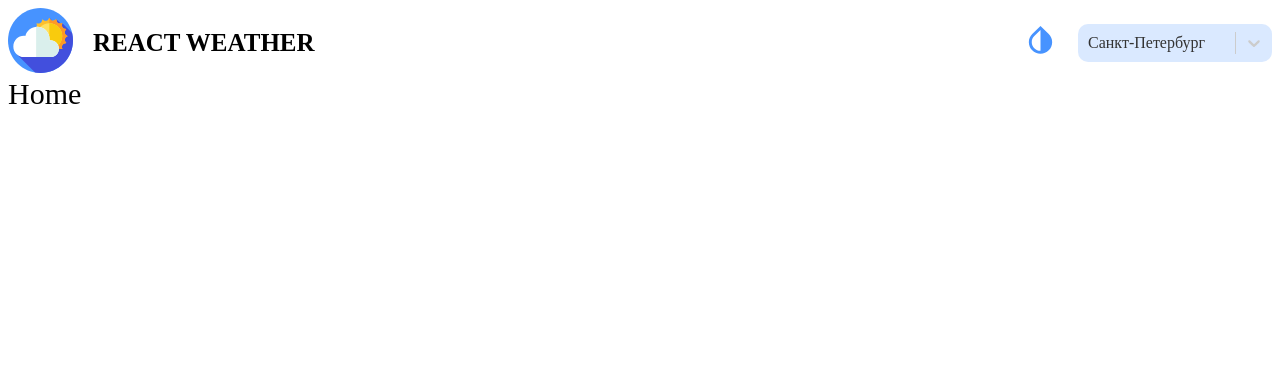
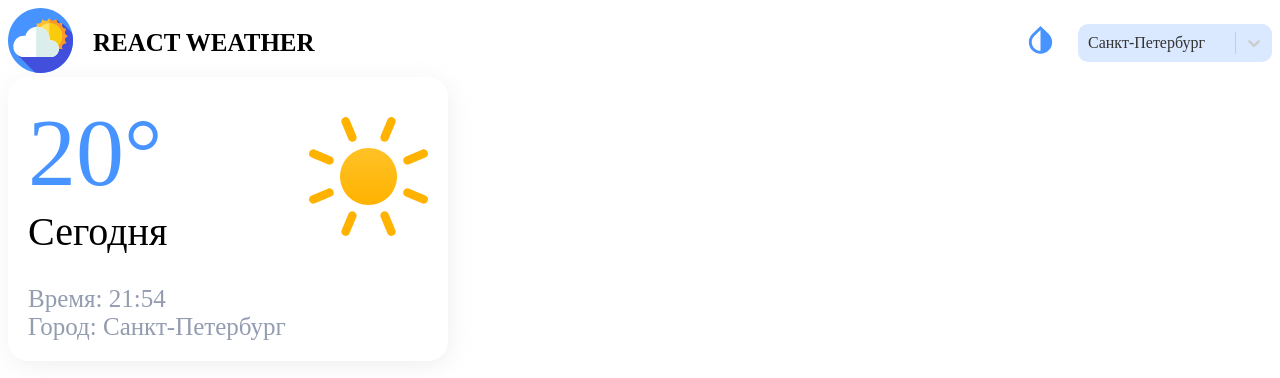
Before and after one commit to Endo-Resu/React-Weather-App, a React (Create React App) app: page / in a window 1280 px wide. Shown: the top 378 px of the page. Built offline with nearby package versions, Linux system fonts and the light colour scheme; the HTML template or start-up script is replaced by a standard one.

Commit message:
added ThisDay component

```diff
--- a/src/assets/images/icons/global/GlobalSVGSelector.tsx
+++ b/src/assets/images/icons/global/GlobalSVGSelector.tsx
@@ -66,6 +66,39 @@ export const GlobalSVGSelector = ({id}: Props) => {
                 </svg>
             );
 
+        case 'sun':
+            return (
+                <svg
+                    width="48"
+                    height="48"
+                    viewBox="0 0 48 48"
+                    fill="none"
+                    xmlns="http://www.w3.org/2000/svg"
+                >
+                    <path
+                        d="M24.0092 35.5016C30.3585 35.5016 35.5056 30.3547 35.5056 24.0058C35.5056 17.6568 30.3585 12.5099 24.0092 12.5099C17.6599 12.5099 12.5128 17.6568 12.5128 24.0058C12.5128 30.3547 17.6599 35.5016 24.0092 35.5016Z"
+                        fill="url(#paint5_linear)"
+                    />
+                    <path
+                        d="M34.8135 2.40051L32.1118 8.92324C31.2312 11.0477 28.0444 9.72795 28.925 7.60352L31.6267 1.08079C32.5073 -1.04363 35.6941 0.276087 34.8135 2.40051ZM19.0727 40.3988L16.371 46.9215C15.4904 49.0459 12.3036 47.7262 13.1842 45.6018L15.8859 39.0791C16.7665 36.9546 19.9533 38.2743 19.0727 40.3988ZM46.9215 16.3748L40.3984 19.0763C38.2739 19.9569 36.9541 16.7703 39.0786 15.8897L45.6017 13.1882C47.7262 12.3076 49.046 15.4942 46.9215 16.3748ZM8.92137 32.1149L2.39833 34.8164C0.273802 35.697 -1.04598 32.5104 1.07855 31.6298L7.60158 28.9283C9.72611 28.0477 11.0459 31.2343 8.92137 32.1149ZM45.6017 34.8187L39.0786 32.1172C36.9541 31.2366 38.2739 28.05 40.3984 28.9306L46.9215 31.6321C49.046 32.5127 47.7262 35.6993 45.6017 34.8187ZM7.60158 19.0786L1.07855 16.3771C-1.04598 15.4965 0.273802 12.3099 2.39833 13.1905L8.92137 15.892C11.0459 16.7726 9.72611 19.9592 7.60158 19.0786ZM16.3687 1.0785L19.0704 7.60122C19.951 9.72565 16.7642 11.0454 15.8836 8.92094L13.1819 2.39821C12.3013 0.273788 15.4881 -1.04593 16.3687 1.0785ZM32.1095 39.0768L34.8112 45.5995C35.6918 47.7239 32.505 49.0436 31.6244 46.9192L28.9227 40.3965C28.0421 38.2721 31.2289 36.9523 32.1095 39.0768Z"
+                        fill="#FFB300"
+                    />
+                    <defs>
+                        <linearGradient
+                            id="paint5_linear"
+                            x1="24.0092"
+                            y1="12.5099"
+                            x2="24.0092"
+                            y2="35.1951"
+                            gradientUnits="userSpaceOnUse"
+                        >
+                            <stop stopColor="#FFC227" />
+                            <stop offset="1" stopColor="#FFB300" />
+                        </linearGradient>
+                    </defs>
+                </svg>
+            );
+
         default:
             return null
     }
--- a/src/pages/Home/Home.tsx
+++ b/src/pages/Home/Home.tsx
@@ -1,13 +1,14 @@
 import React from 'react';
+import {ThisDay} from "./components/ThisDay/ThisDay";
+import s from "./Home.module.scss";
 
-import s from "./Home.module.scss";
 
 interface Props {}
 
 export const Home = (props: Props) => {
     return (
         <div className={s.home}>
-            Home
+            <ThisDay />
         </div>
     )
 }
--- /dev/null
+++ b/src/pages/Home/components/ThisDay/ThisDay.module.scss
@@ -0,0 +1,39 @@
+@import "../../../../styles/variables";
+
+.this__day {
+  padding: 20px;
+  max-width: 400px;
+  width: 100%;
+  background: $lite-background;
+  border-radius: $border-radius;
+  box-shadow: $box-shadow;
+}
+
+.top__block {
+  display: flex;
+  justify-content: space-between;
+  align-items: center;
+  width: 100%;
+  margin-bottom: 30px;
+  svg {
+    width: 119px;
+    height: 119px;
+  }
+  .this__temp {
+    font-size: 96px;
+    font-weight: 500;
+    color: $primary-color;
+  }
+  .this__day_name {
+    font-size: 40px;
+    color: $lite-color;
+  }
+}
+
+.bottom__block {
+  .this__time,
+  .this__city {
+    color: $base-color;
+    font-size: 25px;
+  }
+}
--- /dev/null
+++ b/src/pages/Home/components/ThisDay/ThisDay.tsx
@@ -0,0 +1,25 @@
+import React from "react";
+import s from './ThisDay.module.scss';
+import {GlobalSVGSelector} from "../../../../assets/images/icons/global/GlobalSVGSelector";
+
+interface Props {
+
+}
+
+export const ThisDay = (props: Props) => {
+    return (
+        <div className={s.this__day}>
+            <div className={s.top__block}>
+                <div className={s.top__block_wrapper}>
+                    <div className={s.this__temp}>20°</div>
+                    <div className={s.this__day_name}>Сегодня</div>
+                </div>
+                <GlobalSVGSelector id="sun" />
+            </div>
+            <div className={s.bottom__block}>
+                <div className={s.this__time}>Время: <span>21:54</span></div>
+                <div className={s.this__city}>Город: <span>Санкт-Петербург</span></div>
+            </div>
+        </div>
+    )
+}
--- a/src/styles/variables.scss
+++ b/src/styles/variables.scss
@@ -0,0 +1,6 @@
+$primary-color: #4793ff;
+$lite-background: #fff;
+$box-shadow: 2px 5px 25px -3px rgba(180, 180, 180, 0.25);
+$border-radius: 20px;
+$lite-color: #000;
+$base-color: #939cb0;
```
Also changed, not shown: src/pages/Home/components/ThisDayInfo/ThisDayInfo.tsx (added, +12 -0 lines), src/pages/Home/components/ThisDayInfo/ThisDayInfo.module.scss (added).
